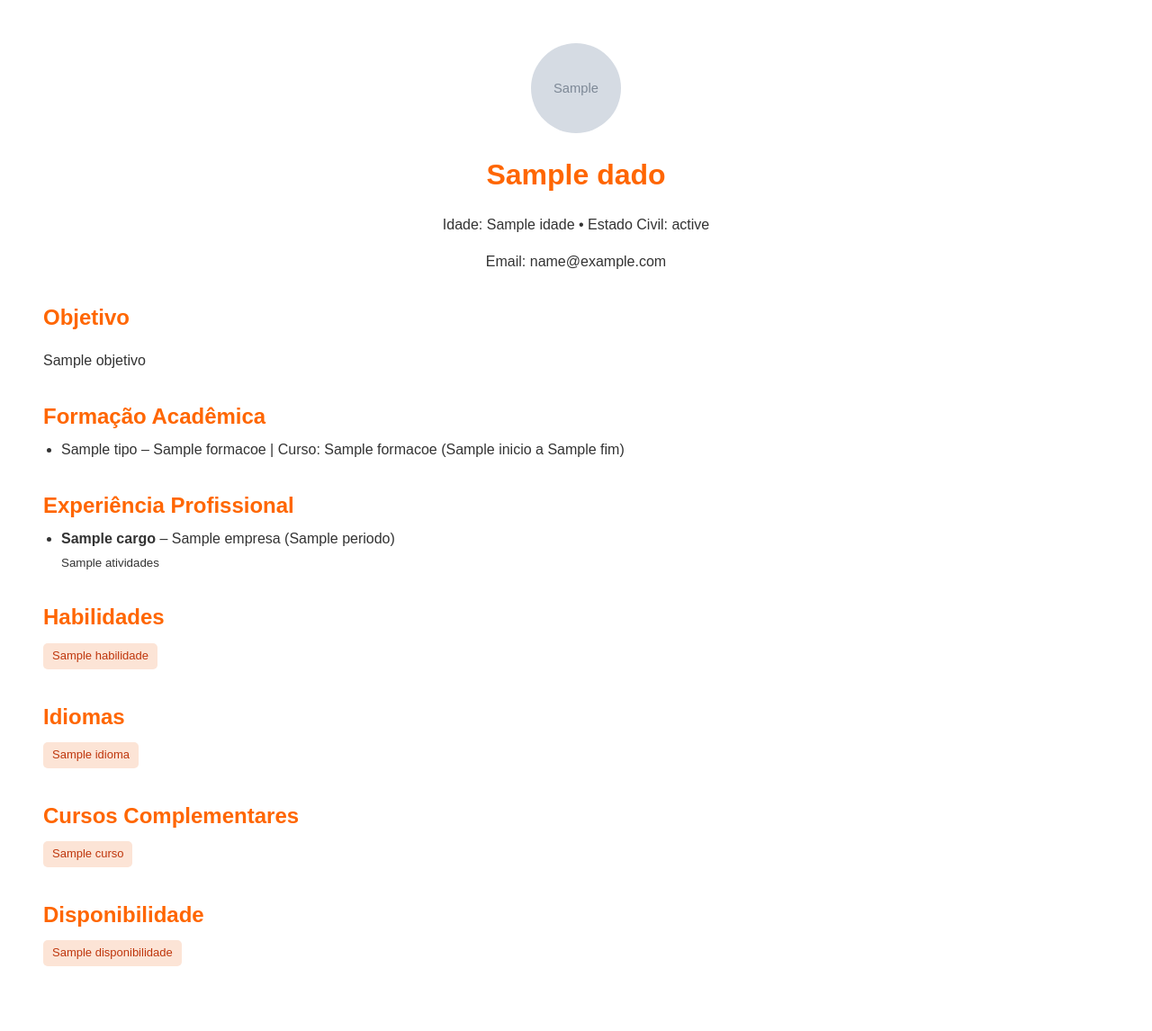
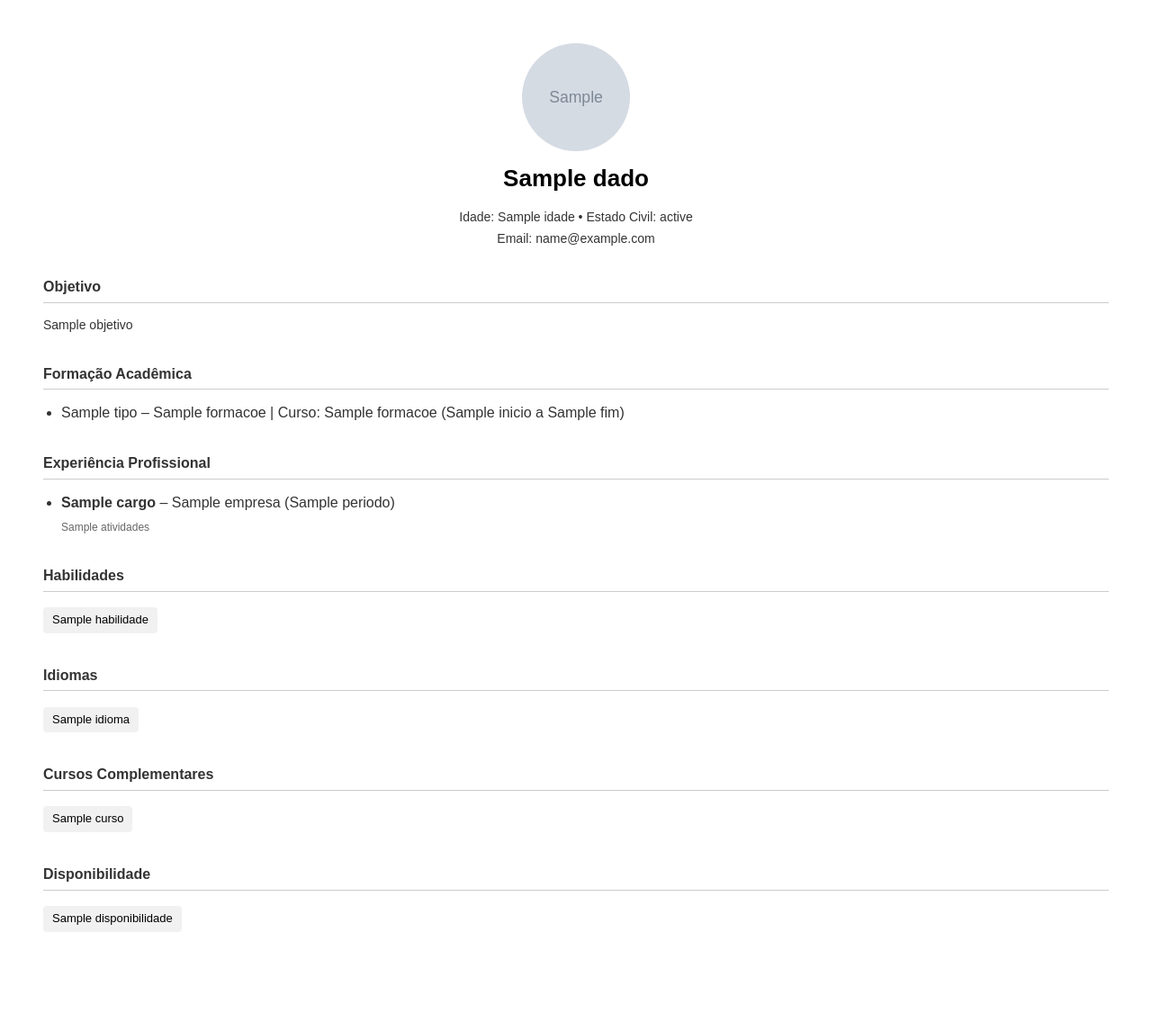
Before and after one commit to adriolivdev/CurriculoPlus, a Flask app: template backend/templates/curriculo.html in a window 1280 px wide. Shown: the whole page at 90% size. After the commit the page ends 1036 px from the top, so only its background shows below. Run offline with Flask 3, Linux system fonts and the light colour scheme; the template is opened without the code that fills it: most values are stand-ins (such as "Sample title", 1, 10 or a date in 2020); grey boxes marked "Sample" are stand-in pictures.

Commit message:
style: atualização do ux

```diff
--- a/backend/templates/curriculo.html
+++ b/backend/templates/curriculo.html
@@ -9,56 +9,83 @@
       padding: 40px;
       line-height: 1.6;
       color: #333;
+      background: white;
     }
-    h1, h2 {
-      color: #ff6600;
-      margin-bottom: 5px;
+
+    .topo {
+      text-align: center;
+      margin-bottom: 30px;
     }
+
+    .foto {
+      width: 120px;
+      height: 120px;
+      border-radius: 50%;
+      object-fit: cover;
+      margin: 0 auto 10px auto;
+      display: block;
+    }
+
+    h1 {
+      font-size: 26px;
+      color: #000;
+      margin: 0 0 10px 0;
+    }
+
+    p {
+      margin: 2px 0;
+      font-size: 14px;
+    }
+
     h2 {
+      color: #333;
+      font-size: 16px;
       margin-top: 30px;
+      border-bottom: 1px solid #ccc;
+      padding-bottom: 4px;
     }
-    .info, .section {
-      margin-bottom: 20px;
-    }
+
     ul {
       margin: 0;
       padding-left: 20px;
     }
+
     .tag {
       display: inline-block;
-      background: #fce4d6;
-      color: #bf360c;
+      background: #f1f1f1;
+      color: #000;
       padding: 4px 10px;
       margin: 4px 6px 4px 0;
-      border-radius: 5px;
+      border-radius: 4px;
       font-size: 13px;
     }
-    .foto {
-      width: 100px;
-      height: 100px;
-      border-radius: 50%;
-      object-fit: cover;
-      display: block;
-      margin: 0 auto 10px;
+
+    small {
+      font-size: 12px;
+      color: #666;
     }
-    .center {
-      text-align: center;
+
+    .section {
+      margin-bottom: 20px;
     }
   </style>
 </head>
 <body>
 
-  {% if dados.foto %}
-    <img src="{{ dados.foto }}" class="foto" />
-  {% endif %}
-
-  <h1 class="center">{{ dados.nome }}</h1>
-
-  <p class="center">
-    {% if dados.idade %}Idade: {{ dados.idade }}{% endif %}
-    {% if dados.estadoCivil %} • Estado Civil: {{ dados.estadoCivil }}{% endif %}
-  </p>
-  <p class="center">Email: {{ dados.email }}</p>
+  <div class="topo">
+    {% if dados.foto %}
+      <img src="{{ dados.foto }}" class="foto" />
+    {% endif %}
+    <h1>{{ dados.nome }}</h1>
+    {% if dados.idade or dados.estadoCivil %}
+      <p>
+        {% if dados.idade %}Idade: {{ dados.idade }}{% endif %}
+        {% if dados.idade and dados.estadoCivil %} • {% endif %}
+        {% if dados.estadoCivil %}Estado Civil: {{ dados.estadoCivil }}{% endif %}
+      </p>
+    {% endif %}
+    <p>Email: {{ dados.email }}</p>
+  </div>
 
   {% if dados.objetivo %}
     <div class="section">
```
Also changed, not shown: frontend/src/components/Step1DadosPessoais.vue (+13 -3 lines), frontend/src/components/Step4HabilidadesIdiomas.vue (+44 -10 lines), frontend/src/components/Step5CursosDisponibilidade.vue (+58 -13 lines).
